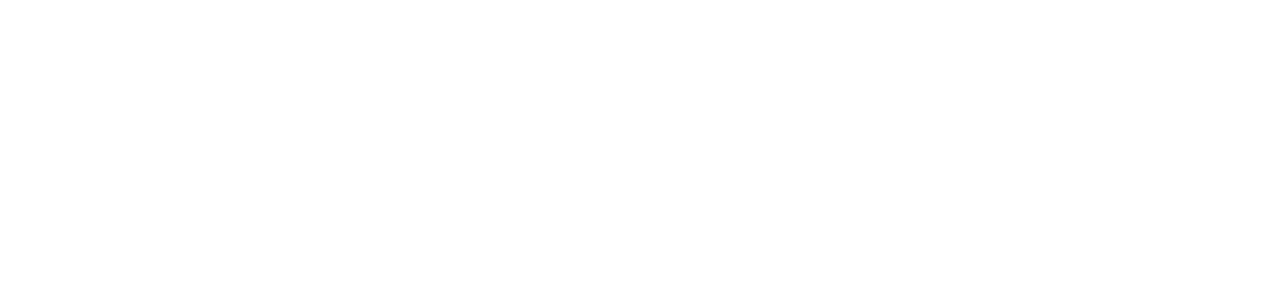
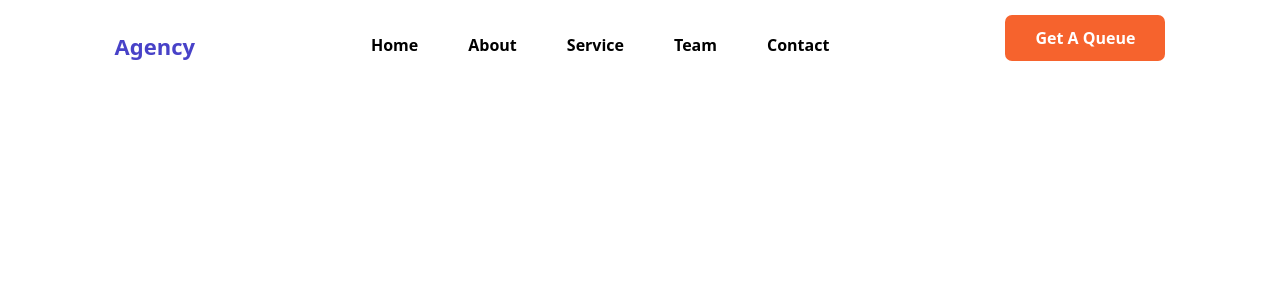
Before and after one commit to rakotoarisonlandry/Agency, a React (Vite) app: page / in a window 1280 px wide. Shown: the top 300 px of the page. Built offline with nearby package versions, Linux system fonts and the light colour scheme.

Commit message:
navabar agency

```diff
--- a/src/App.jsx
+++ b/src/App.jsx
@@ -1,11 +1,13 @@
-import { useState } from "react";
+import React, { useState } from "react";
 import reactLogo from "./assets/react.svg";
 import './assets/styles/animation.css'
+import Header  from "./component/header";
 function App() {
+
   return (
-    <div className="Content text-center flex ">
-
-    </div>
+    <React.Fragment>
+      <Header/>
+    </React.Fragment>
   );
 }
 export default App;
--- a/src/assets/styles/animation.css
+++ b/src/assets/styles/animation.css
@@ -3,8 +3,8 @@
   height: 100px;
   position: relative;
   animation: Second 25s infinite;
-  animation-timing-function: linear;
-  transition: all ;
+  /* animation-timing-function: linear; */
+  transition: all;
 }
 
   @keyframes Second {
--- a/src/component/header.jsx
+++ b/src/component/header.jsx
@@ -0,0 +1,25 @@
+// import { Button } from "@mui/material";
+import React from "react";
+function Header(){
+    return (
+            <div className="flex  justify-center space-x-44 space-y-[15px] ">
+                <div className="items-center text-[22px] pt-[30px] text-[#4842c8] font-bold">
+                    Agency
+                </div>
+                <div className="items-center pt-[18px]">
+                    <ul className="flex space-x-[50px] font-bold" >
+                        <li><a href="#">Home</a></li>
+                        <li><a href="#"> About</a></li>
+                        <li><a href="#">Service</a></li>
+                        <li><a href="#">Team</a></li>
+                        <li><a href="#">Contact</a></li>
+                    </ul>
+                </div>
+                <div className="items-center  ">
+                    <a href="#"><button className="bg-[#f6632d] my-[0px] font-bold text-[#fff] px-[30px] py-[11px] rounded-[7px]">Get A Queue</button></a>
+                </div>
+            </div>
+
+    );
+}
+export default Header;
```
Also changed, not shown: package.json (+5 -2 lines), 2 other files (tests, documents, lock files or other folders).
